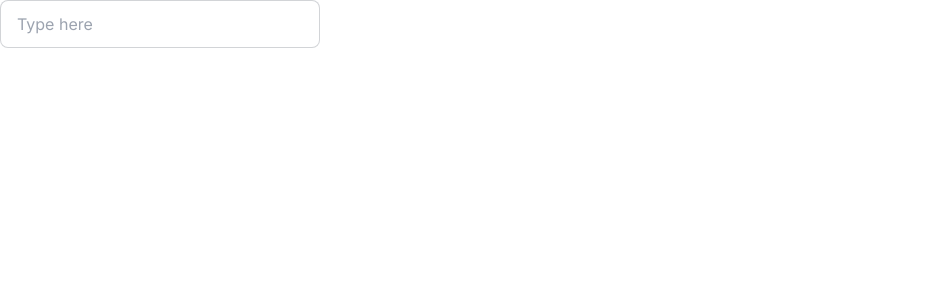
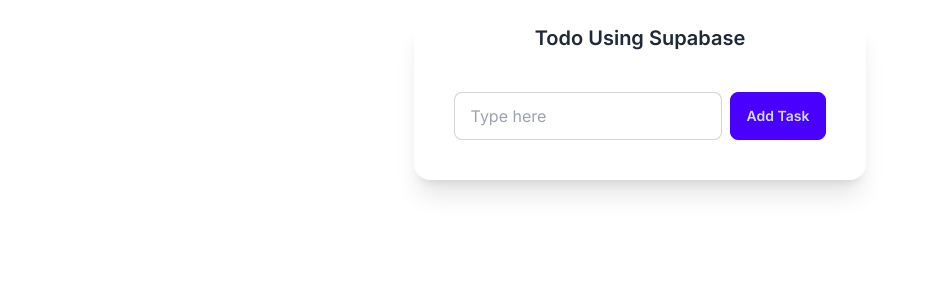
Before and after one commit to ManikantaPotnuru9176/todo-using-supabase, a Next.js app: page / in a window 1280 px wide. Shown: the top 300 px of the page, without its empty margins (0-927 px from the left). Built offline with nearby package versions, Linux system fonts and the light colour scheme.

Commit message:
chore: added card with input and button

```diff
--- a/app/(todo)/(routes)/(root)/page.tsx
+++ b/app/(todo)/(routes)/(root)/page.tsx
@@ -2,8 +2,8 @@
 
 export default function Home() {
   return (
-    <>
+    <div className="flex justify-center">
       <TodoCard />
-    </>
+    </div>
   );
 }
--- a/app/(todo)/_views/TodoCard.tsx
+++ b/app/(todo)/_views/TodoCard.tsx
@@ -3,8 +3,12 @@
 
 const TodoCard = () => {
   return (
-    <div>
-      <Input />
+    <div className="card bg-base-100 shadow-xl items-center mt-4">
+      <h2 className="card-title pt-2">Todo Using Supabase</h2>
+      <div className="card-body flex-row px-2 py-6 md:p-10">
+        <Input />
+        <button className="btn btn-primary">Add Task</button>
+      </div>
     </div>
   );
 };
```
